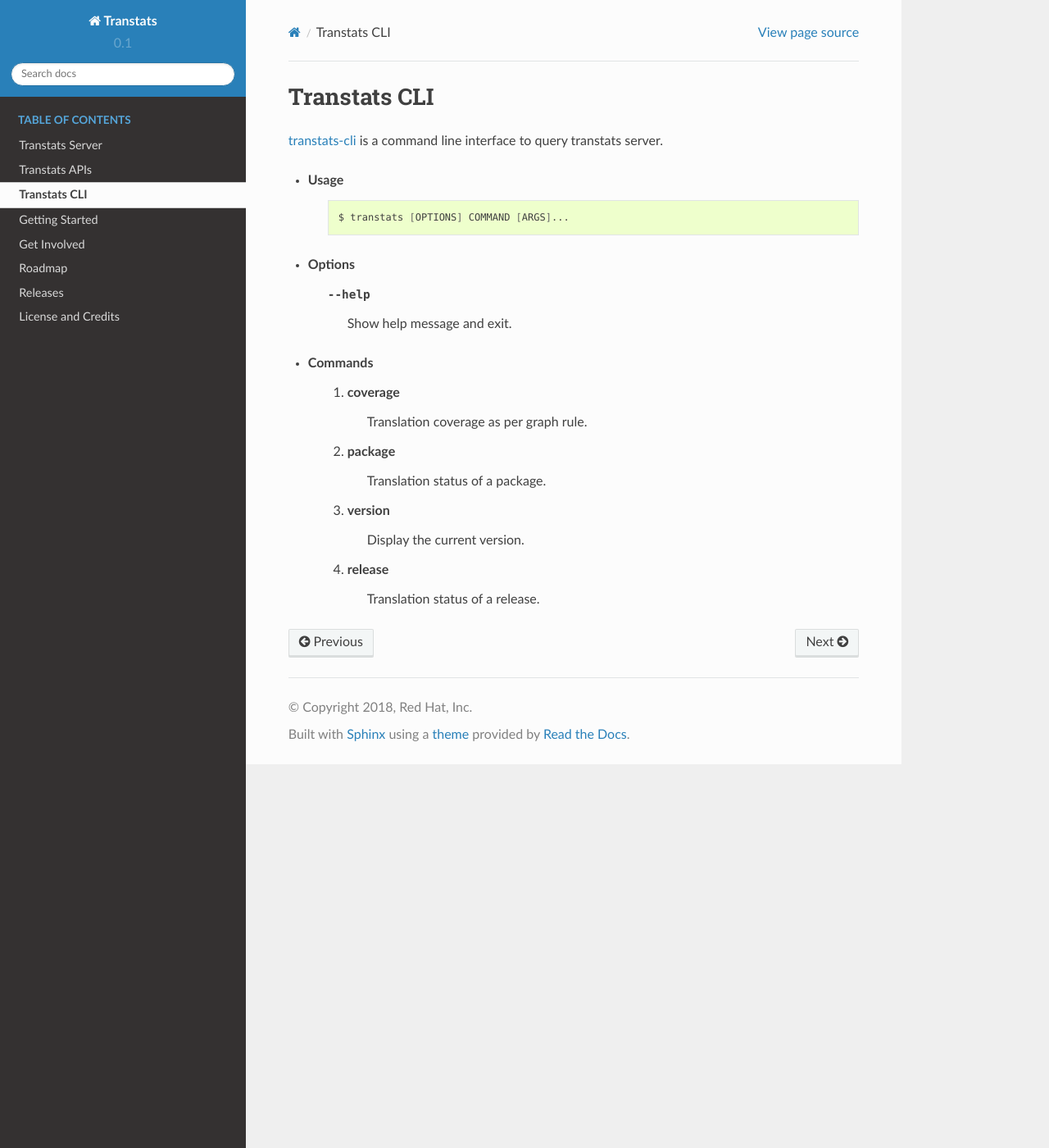
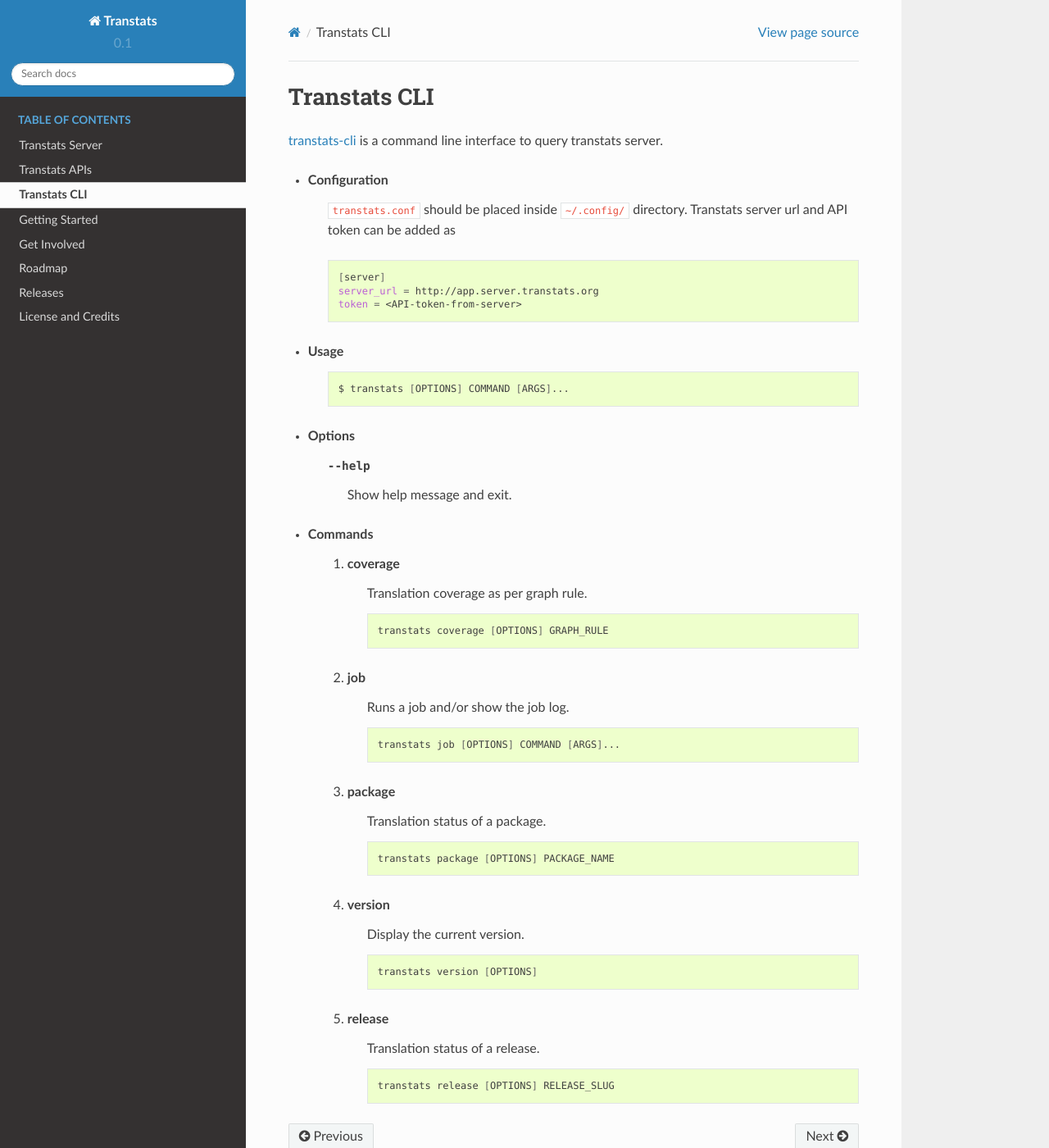
Before and after one commit to transtats/transtats, a Sphinx documentation site: the page built from docs/source/client.rst, in a window 1280 px wide and 1400 px high. Shown: the whole window at 82% size. Built offline with Sphinx 7.4.7 and the Read the Docs theme 2.0.0, drawn with Linux system fonts in a browser that asks for light colours.

Commit message:
cli docs

```diff
--- a/docs/source/client.rst
+++ b/docs/source/client.rst
@@ -3,6 +3,18 @@ Transtats CLI
 =============
 
 `transtats-cli <https://github.com/transtats/transtats-cli>`_ is a command line interface to query transtats server.
+
+- **Configuration**
+
+    ``transtats.conf`` should be placed inside ``~/.config/`` directory.
+    Transtats server url and API token can be added as
+
+    .. code-block:: bash
+
+        [server]
+        server_url = http://app.server.transtats.org
+        token = <API-token-from-server>
+
 
 - **Usage**
 
@@ -20,11 +32,34 @@ Transtats CLI
     1. coverage
         Translation coverage as per graph rule.
 
-    2. package
+        .. code-block:: bash
+
+            transtats coverage [OPTIONS] GRAPH_RULE
+
+    2. job
+        Runs a job and/or show the job log.
+
+        .. code-block:: bash
+
+            transtats job [OPTIONS] COMMAND [ARGS]...
+
+    3. package
         Translation status of a package.
 
-    3. version
+        .. code-block:: bash
+
+            transtats package [OPTIONS] PACKAGE_NAME
+
+    4. version
         Display the current version.
 
-    4. release
+        .. code-block:: bash
+
+            transtats version [OPTIONS]
+
+    5. release
         Translation status of a release.
+
+        .. code-block:: bash
+
+            transtats release [OPTIONS] RELEASE_SLUG
--- a/docs/source/roadmap.rst
+++ b/docs/source/roadmap.rst
@@ -9,7 +9,7 @@ Transtats 0.1.6
 
 We are currently working on :code:`0.1.6` release.
 
-Target delivery: In mid of August 2018
+Target delivery: In end of August 2018
 
 For features list please look `here <https://github.com/transtats/transtats/issues?q=is%3Aopen+is%3Aissue+milestone%3Arelease_0.1.6>`_.
 
```
Also changed, not shown: CHANGELOG.md (+1 -1 lines), 4 other files.
